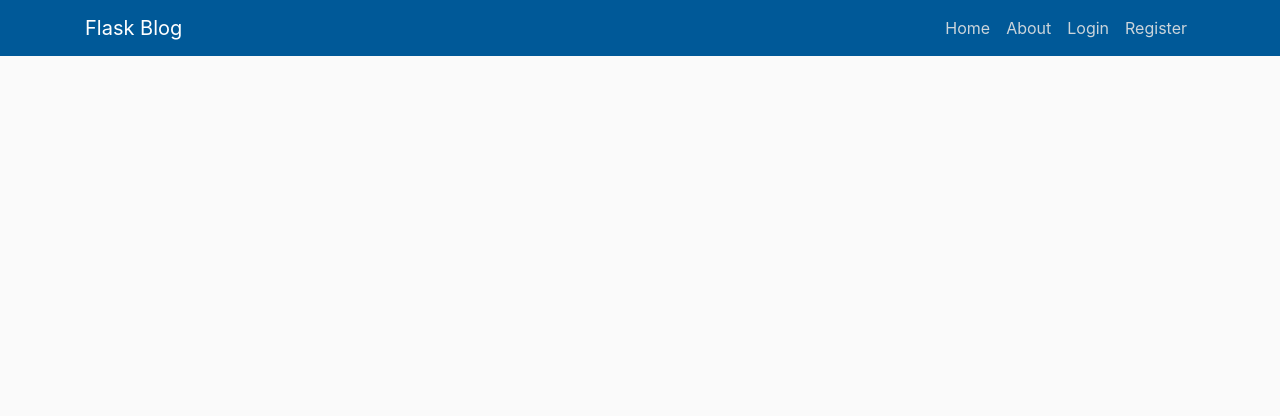
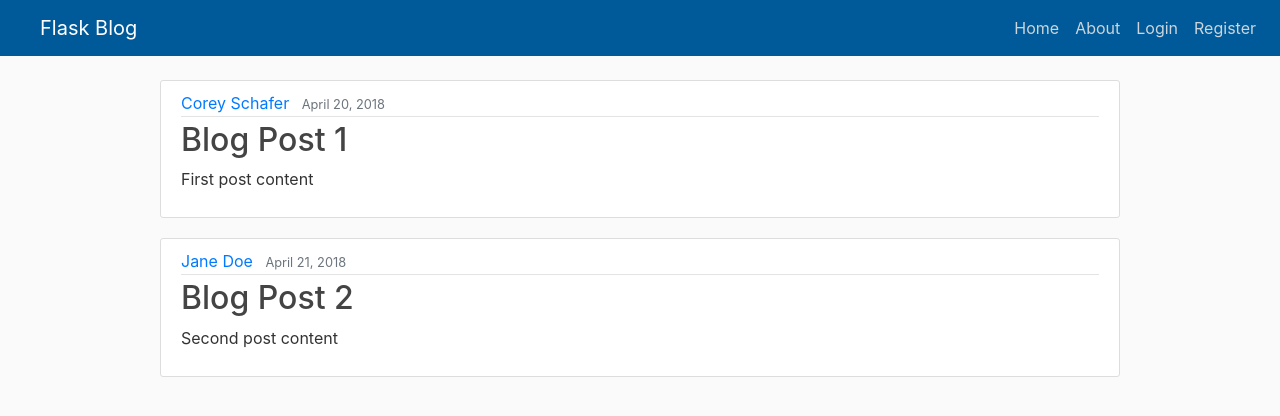
Before and after one commit to bitbard3/blog-flask, a Flask app: page / in a window 1280 px wide. Shown: the top 416 px of the page. Run offline with Flask 3, Linux system fonts and the light colour scheme; some libraries are stand-ins or nearby versions.

Commit message:
made template for displaying blog posts,tested with dummy data and improved some navbar ui

```diff
--- a/exp.py
+++ b/exp.py
@@ -1,12 +1,27 @@
 from flask import Flask, render_template, url_for
 
 app = Flask(__name__)
+
+dummy_data = [
+    {
+        'author': 'Corey Schafer',
+        'title': 'Blog Post 1',
+        'content': 'First post content',
+        'date_posted': 'April 20, 2018'
+    },
+    {
+        'author': 'Jane Doe',
+        'title': 'Blog Post 2',
+        'content': 'Second post content',
+        'date_posted': 'April 21, 2018'
+    }
+]
 
 
 @app.route("/")
 @app.route("/home")
 def home_page():
-    return render_template("home.html")
+    return render_template("home.html", posts=dummy_data)
 
 
 if __name__ == "__main__":
--- a/static/main.css
+++ b/static/main.css
@@ -77,3 +77,10 @@ h1, h2, h3, h4, h5, h6 {
   .account-heading {
     font-size: 2.5rem;
   }
+.blog-container{
+  margin-right: 10rem;
+  margin-left: 10rem;
+}
+.brand-name{
+  margin-left: 1.5rem;
+}
--- a/templates/home.html
+++ b/templates/home.html
@@ -1,4 +1,17 @@
-{% extends 'layout.html' %}
+{% extends "layout.html" %}
 {% block content %}
-<h1></h1>
+    {% for post in posts %}
+        <div class="blog-container">
+            <article class="media content-section">
+              <div class="media-body">
+                <div class="article-metadata">
+                  <a class="mr-2" href="#">{{ post.author }}</a>
+                  <small class="text-muted">{{ post.date_posted }}</small>
+                </div>
+                <h2><a class="article-title" href="#">{{ post.title }}</a></h2>
+                <p class="article-content">{{ post.content }}</p>
+              </div>
+            </article>
+        </div>
+    {% endfor %}
 {% endblock content %}
--- a/templates/layout.html
+++ b/templates/layout.html
@@ -19,8 +19,8 @@
 <body>
     <header class="site-header">
       <nav class="navbar navbar-expand-md navbar-dark bg-steel fixed-top">
-        <div class="container">
-          <a class="navbar-brand" href="/">Flask Blog</a>
+
+          <a class="navbar-brand brand-name" href="/">Flask Blog</a>
           <button class="navbar-toggler" type="button" data-toggle="collapse" data-target="#navbarToggle" aria-controls="navbarToggle" aria-expanded="false" aria-label="Toggle navigation">
             <span class="navbar-toggler-icon"></span>
           </button>
@@ -33,10 +33,12 @@
               <a class="nav-item nav-link" href="/register">Register</a>
             </div>
           </div>
-        </div>
+
       </nav>
     </header>
+{% block content %}
 
+{% endblock content %}
 
 
     <!-- Optional JavaScript -->
```
